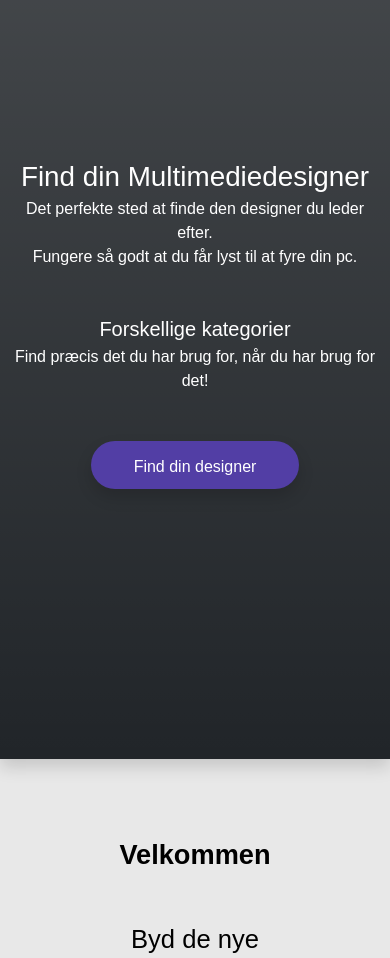
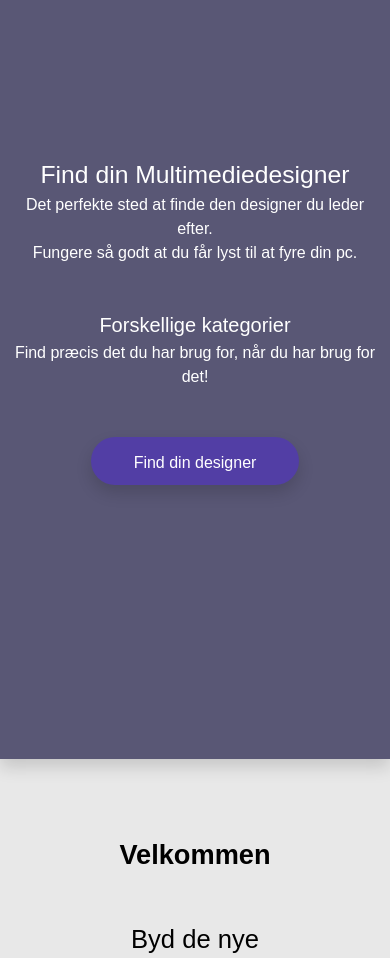
Before and after one commit to Arnsdorf/FindGraphicsChrSigurd, a PHP site: page / in a window 390 px wide. Shown: the part 89-1047 px from the top of the page. Run offline with PHP 8.4, Linux system fonts and the light colour scheme; data that the repository does not hold is empty; style sheets or scripts are compiled from the project's sources; some libraries are stand-ins or nearby versions; some web fonts are replaced.

Commit message:
Små bitte ændringer

```diff
--- a/css/styles.scss
+++ b/css/styles.scss
@@ -124,7 +124,7 @@ option:hover {
 	font-weight: 600;
 }
 .mmdKunde_overskrift{
-	font-size: 2.7rem;
+	font-size: 2.3rem;
 	font-family: montserrat, sans-serif;
 	font-weight: 600;
 }
@@ -226,10 +226,11 @@ input{
 }
 .rubrik{
 	font-family: montserrat, sans-serif;
-	font-weight: bold;
 	color: white;
 	padding: 10rem 0 0 0;
 }
+
+
 .brød{
 	font-family: montserrat, sans-serif;
 	font-weight: lighter;
@@ -260,7 +261,7 @@ input{
 
 	}
 	.brød{
-		font-size: 1.4rem;
+		font-size: 1.2rem;
 	}
 
 }
--- a/index.html
+++ b/index.html
@@ -20,7 +20,7 @@
 <body style="background-color: #353758">
 
 <header class="header bg-black text-white shadow">
-	<div class="d-flex justify-content-between align-items-center mx-4 ">
+	<div class="d-flex justify-content-between align-items-center mx-4">
 		<div class="logo pt-4 pb-4">
 			<a href="index.html" class="text-decoration-none text-white">
 				<p>Find Graphic</p>
@@ -50,17 +50,17 @@
 <div class="container-fluid frontpage">
 	<div class="row">
 
-		<div class="col-12 col-lg-7 d-none d-md-block leftfront bg-secondary p-0 imgcontainer position-relative">
-			<video class="frontimg" autoplay muted playsinline loop>
+		<div class="col-12 col-lg-7 d-none d-md-block leftfront bg-secondary p-0 imgcontainer position-relative ">
+			<video class="frontimg card-content" autoplay muted playsinline loop>
 				<source src="billeder/landingpageudkast2.mp4" type="video/mp4">
 				Your browser does not support the video tag.
 			</video>
 		</div>
 
-		<div class="col-sm-12 col-lg-5 rightfront shadow bg-dark bg-gradient">
+		<div class="col-sm-12 col-lg-5 rightfront shadow bg-dark.bg-gradient">
 
-			<div class="rubrik text-center">
-				<h1>Find din Multimediedesigner</h1>
+			<div class="rubrik text-center mx-lg-5">
+				<h2 class="forside_overskrift">Find din Multimediedesigner</h2>
 				<p class="brød pt-1 ">Det perfekte sted at finde den designer du leder efter. <br> Fungere så godt at du får lyst til at fyre din pc.
 				</p>
 
```
